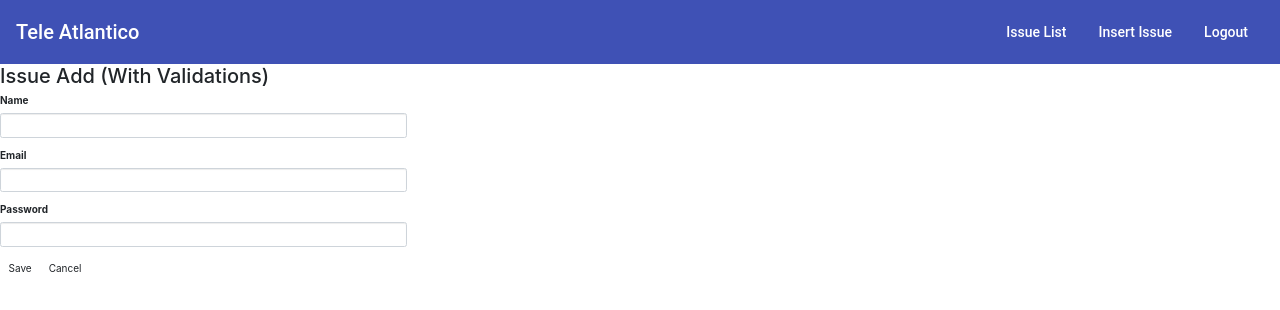
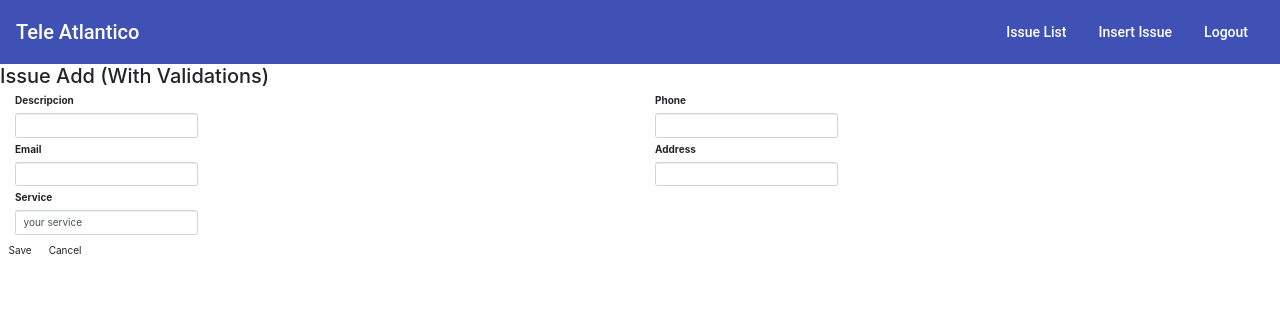
Before and after one commit to Noel-Hernandez/angular-project, an Angular app: page /issue-add in a window 1280 px wide. Shown: the top 310 px of the page. Built offline with nearby package versions, Linux system fonts and the light colour scheme.

Commit message:
Form Y agregacion de Issues
Agregador de Issues

```diff
--- a/src/app/issue-add/issue-add.component.css
+++ b/src/app/issue-add/issue-add.component.css
@@ -0,0 +1,9 @@
+.form-group.row{
+
+    margin: 0 auto;
+    width: 50%;
+    display: inline-block;
+    text-align: left;
+
+
+}
--- a/src/app/issue-add/issue-add.component.html
+++ b/src/app/issue-add/issue-add.component.html
@@ -2,14 +2,26 @@
 <form [formGroup]="issueForm" (ngSubmit)="addIssue()" #formDir="ngForm">
     <div class="form-group row">
 
-        <label class=" control-label col-md-12" for="name">Name</label>
+        <label class=" control-label col-md-12" for="descripcion">Descripcion</label>
         <div class="col-md-4">
-          <input class="form-control" type="text" formControlName="name">
+          <input class="form-control" type="text" formControlName="descripcion">
         </div>
-        <span class="text-danger" *ngIf="issueForm.hasError('required', 'name') && formDir.submitted">
-          Name is required.
+        <span class="text-danger" *ngIf="issueForm.hasError('required', 'descripcion') && formDir.submitted">
+            Descripcion is required.
         </span>
       </div>
+
+      <div class="form-group row">
+
+        <label class=" control-label col-md-12" for="phone">Phone</label>
+        <div class="col-md-4">
+          <input class="form-control" type="text" formControlName="phone">
+        </div>
+        <span class="text-danger" *ngIf="issueForm.hasError('required', 'phone') && formDir.submitted">
+          Phone is required.
+        </span>
+      </div>
+
 
       <div class="form-group row">
 
@@ -23,16 +35,23 @@
       </div>
 
       <div class="form-group row">
-        <label class=" control-label col-md-12" for="age">Password</label>
+
+        <label class=" control-label col-md-12" for="address">Address</label>
         <div class="col-md-4">
-          <input class="form-control" type="text" formControlName="password">
+          <input class="form-control" type="text" formControlName="address">
         </div>
-        <span class="text-danger" *ngIf="issueForm.hasError('required', 'password') && formDir.submitted">
-          Password is required.
+        <span class="text-danger" *ngIf="issueForm.hasError('required', 'address') && formDir.submitted">
+          An Address is required.
         </span>
+      </div>
 
-        <span class="text-danger" *ngIf="issueForm.hasError('pattern', 'password') && formDir.submitted">
-            Minimum 5 digits and maximum 8
+      <div class="form-group row">
+        <label class=" control-label col-md-12" for="service">Service</label>
+        <div class="col-md-4">
+          <input class="form-control" type="text" formControlName="service">
+        </div>
+        <span class="text-danger" *ngIf="issueForm.hasError('required', 'service') && formDir.submitted">
+          Service displayed here.
         </span>
 
 
--- a/src/app/issue-add/issue-add.component.ts
+++ b/src/app/issue-add/issue-add.component.ts
@@ -20,12 +20,11 @@ export class IssueAddComponent implements OnInit {
     private rest:RestService, private router: Router) {
       this.issueForm = this.fb.group({
         issueId: 0,
-        name: ['', [Validators.required]],
+        descripcion: ['', [Validators.required]],
         email: ['', [Validators.required]],
-        password: new FormControl('', [
-          Validators.required,
-          Validators.pattern('^[0-9]{5,8}$')
-        ])
+        phone: ['', [Validators.required]],
+        address: ['', [Validators.required]],
+        service: ['your service', [Validators.required]],
     })
 
 }
@@ -49,14 +48,15 @@ export class IssueAddComponent implements OnInit {
 
 
   cancel() {
-    this.router.navigate(['/issues']);
+    this.router.navigate(['/students']);
   }
 
 
-  get employeeId() { return this.issueForm.get('studentId'); }
-  get name() { return this.issueForm.get('name'); }
+  get issueId() { return this.issueForm.get('issueId'); }
+  get descripcion() { return this.issueForm.get('descripcion'); }
   get email() { return this.issueForm.get('email'); }
-  get password() { return this.issueForm.get('password'); }
-
+  get phone() { return this.issueForm.get('phone'); }
+  get address() { return this.issueForm.get('address'); }
+  get service() { return this.issueForm.get('service'); }
 
 }
```
